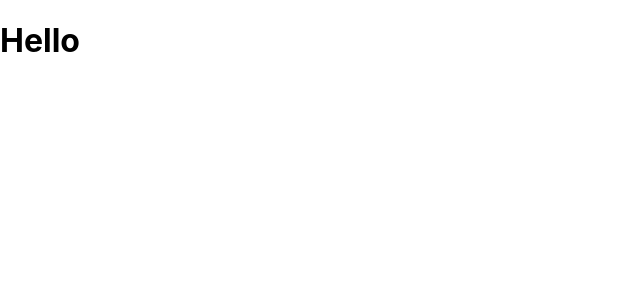
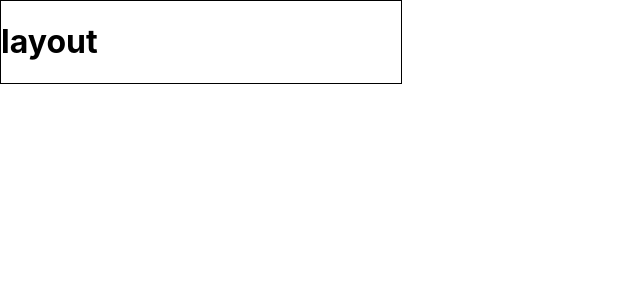
Before and after one commit to lexaarni777/React, a React (Create React App) app in the folder Lessons6/react-quiz/: page / in a window 1280 px wide. Shown: the top 300 px of the page, without its empty margins (0-640 px from the left). Built offline with nearby package versions, Linux system fonts and the light colour scheme.

Commit message:
6 блок 3 лекция

```diff
--- a/Lessons6/react-quiz/src/App.js
+++ b/Lessons6/react-quiz/src/App.js
@@ -1,10 +1,15 @@
 import React from 'react';
+import Layout from './hoc/Layout/Layout';
 
 function App() {
   return (
-    <div className="App">
-      <h1>Hello</h1>
-    </div>
+    <Layout>
+
+
+      <div style={{width: 400, border: '1px solid black'}}>
+        <h1>layout</h1>
+      </div>
+    </Layout>
   );
 }
 
--- /dev/null
+++ b/Lessons6/react-quiz/src/hoc/Layout/Layout.css
@@ -0,0 +1,12 @@
+.Layout{
+    height: 100vh;
+    display: flex;
+    flex-direction: column;
+    background-color: red;
+}
+
+.Layout main{
+    display: flex;
+    flex-direction: column;
+    flex-grow: 1;
+}
--- /dev/null
+++ b/Lessons6/react-quiz/src/hoc/Layout/Layout.js
@@ -0,0 +1,16 @@
+ import React, {Component} from 'react'
+
+ class Layout extends Component{
+     render(){
+         return(
+             <div>
+
+                 <main>
+                     {this.props.children}
+                 </main>
+             </div>
+         )
+     }
+ }
+
+ export default Layout
```
